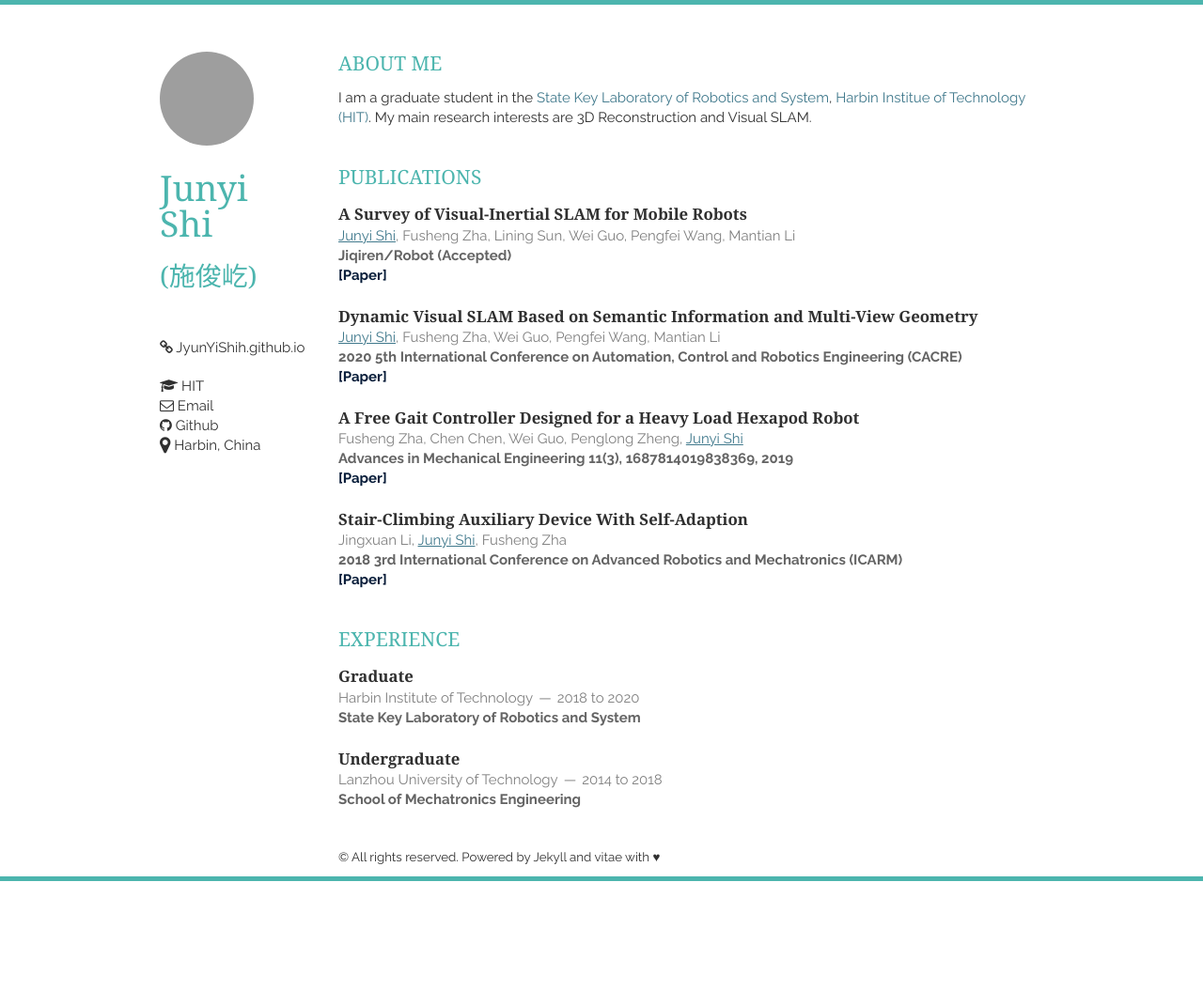
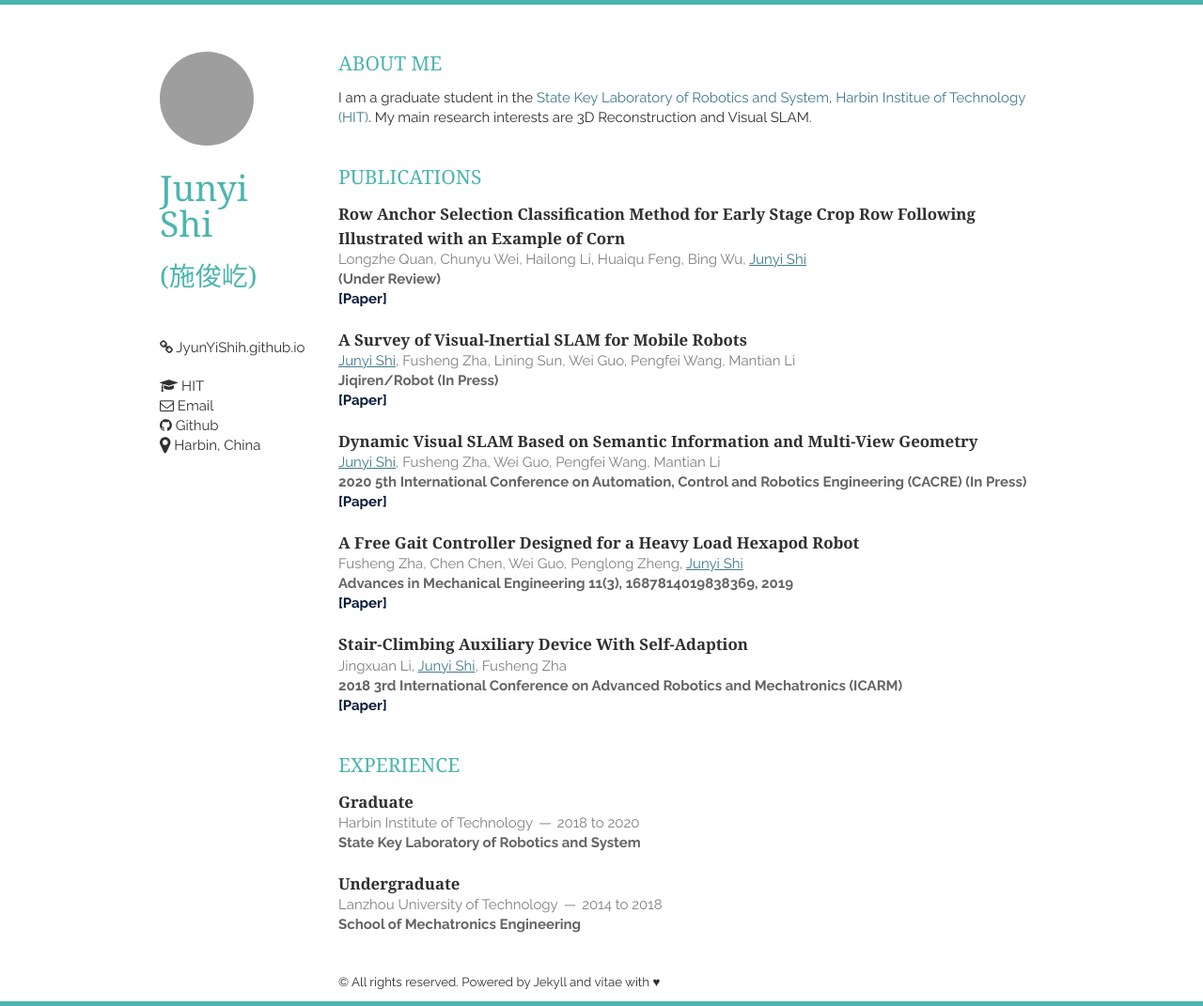
Before and after one commit to JunYiShih/JunYiShih.github.io, a Jekyll site: the page built from index.html, in a window 1280 px wide. Shown: the whole page at 94% size. Built offline with Jekyll 4.4.1, drawn with Linux system fonts in a browser that asks for light colours; nearby versions of some CDN libraries; the list of posts is cut into pages by our own code; a style sheet for code colours, icons or effects is not loaded; before the commit the page ends 938 px from its top, so only the background shows below that; grey boxes are pictures that could not be loaded.

Commit message:
Update Publications.html

```diff
--- a/_includes/Publications.html
+++ b/_includes/Publications.html
@@ -1,12 +1,26 @@
 <section class="thirteen columns">
     <h1>Publications</h1>
+
+    <article>
+        <header>
+            <h1>Row Anchor Selection Classification Method for Early Stage Crop Row Following Illustrated with an Example of Corn</h1>
+            <span>Longzhe Quan, Chunyu Wei, Hailong Li, Huaiqu Feng, Bing Wu, <font color="#40798C"><u>Junyi Shi</u></font></span>
+        </header>
+        <p>
+            <em>(Under Review)</em>
+        </p>
+        <p><a href="">
+            <em><font color="#061b38">[Paper]</font></em>
+        </a></p>
+    </article>
+
     <article>
         <header>
             <h1>A Survey of Visual-Inertial SLAM for Mobile Robots</h1>
             <span><font color="#40798C"><u>Junyi Shi</u></font>, Fusheng Zha, Lining Sun, Wei Guo, Pengfei Wang, Mantian Li</span>
         </header>
         <p>
-            <em>Jiqiren/Robot (Accepted)</em>
+            <em>Jiqiren/Robot (In Press)</em>
         </p>
         <p><a href="https://kns.cnki.net/KCMS/detail/21.1137.TP.20200707.1046.001.html">
             <em><font color="#061b38">[Paper]</font></em>
@@ -20,7 +34,7 @@
             <span><font color="#40798C"><u>Junyi Shi</u></font>, Fusheng Zha, Wei Guo, Pengfei Wang, Mantian Li</span>
         </header>
         <p>
-            <em>2020 5th International Conference on Automation, Control and Robotics Engineering (CACRE)</em>
+            <em>2020 5th International Conference on Automation, Control and Robotics Engineering (CACRE) (In Press)</em>
         </p>
         <p><a href="">
             <em><font color="#061b38">[Paper]</font></em>
```
